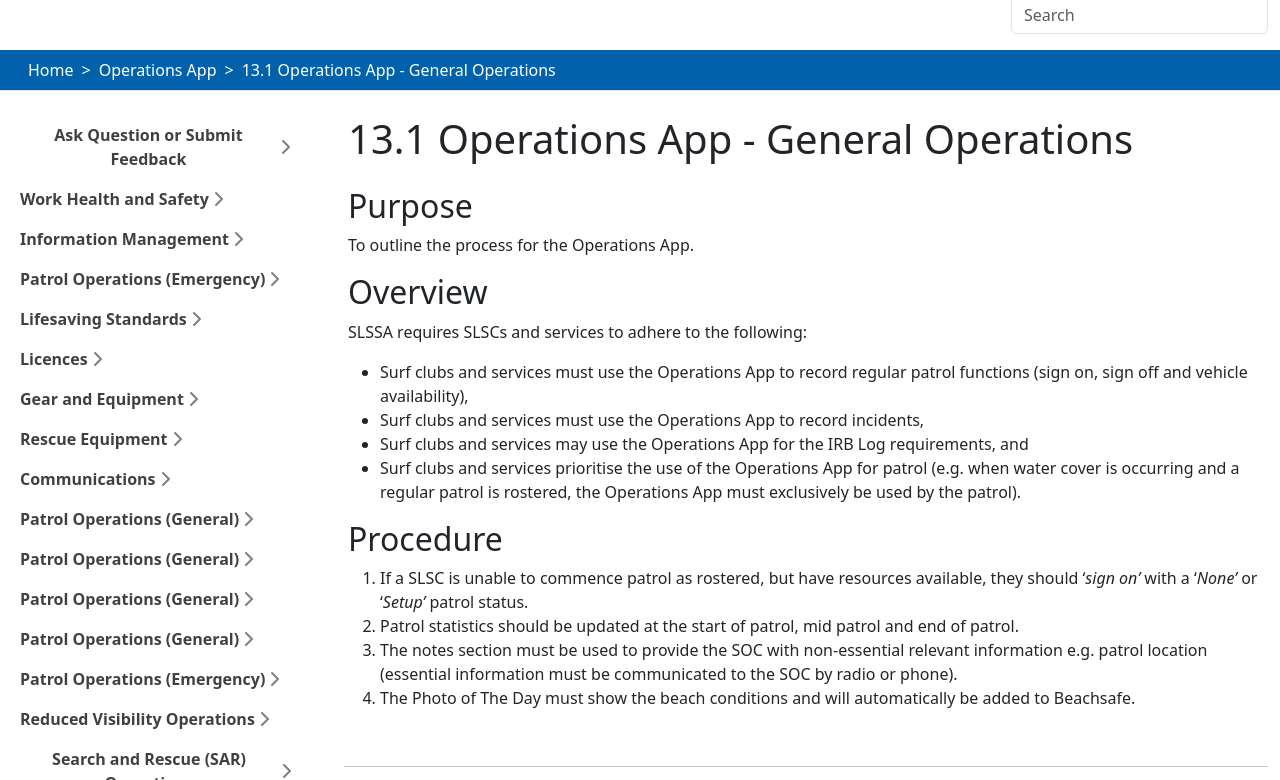
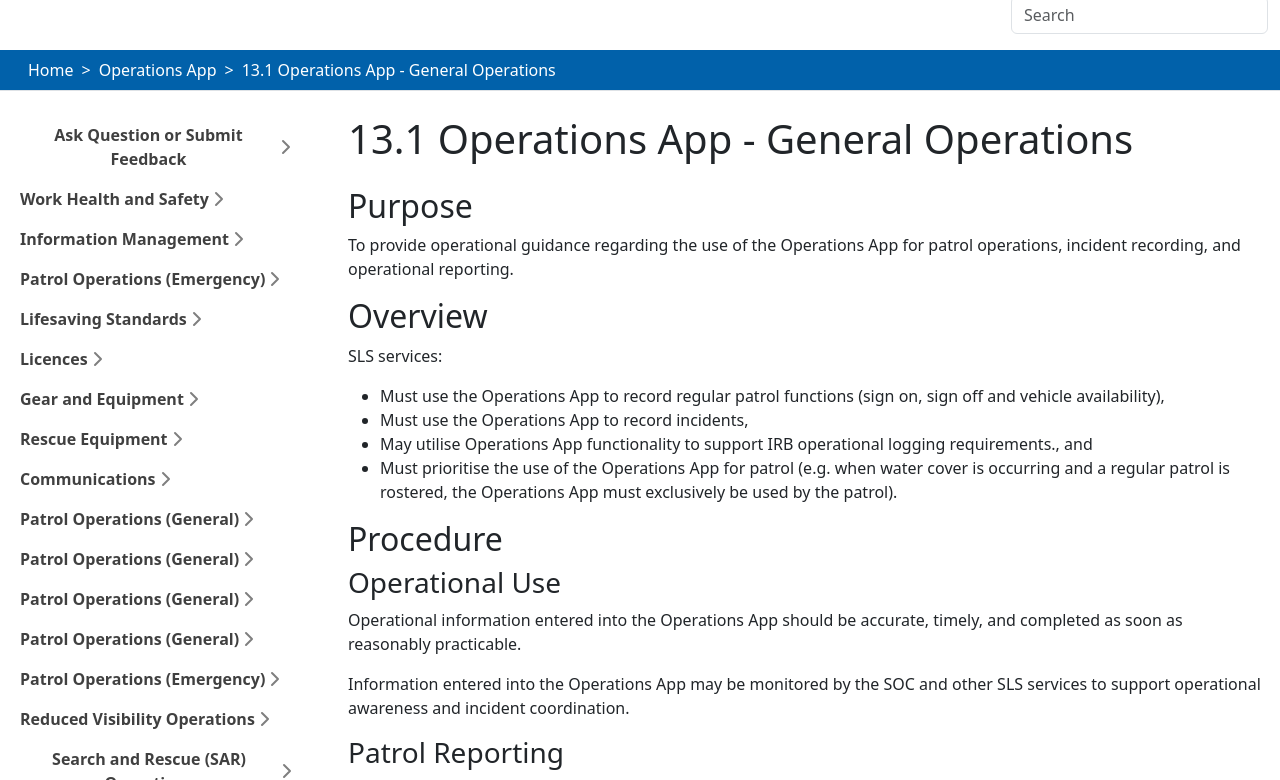
Before and after one commit to slssa-soc/sops-working, a Jekyll site: the page built from 13-operations-app/13.1-operations-app-general-operations.md, in a window 1280 px wide and 900 px high, cut to the strip 120-900 px from the top of the window. Built offline with Jekyll 4.4.1, drawn with Linux system fonts in a browser that asks for light colours; some of the changed text lies outside the part shown.

Commit message:
Restructure into operational reporting and business continuity sections

```diff
--- a/13-operations-app/13.1-operations-app-general-operations.md
+++ b/13-operations-app/13.1-operations-app-general-operations.md
@@ -8,20 +8,35 @@ layout: lesson-content
 
 ## Purpose
 
-To outline the process for the Operations App.
+To provide operational guidance regarding the use of the Operations App for patrol operations, incident recording, and operational reporting.
 
 ## Overview
 
-SLSSA requires SLSCs and services to adhere to the following:
+SLS services:
 
-- Surf clubs and services must use the Operations App to record regular patrol functions (sign on, sign off and vehicle availability),
-- Surf clubs and services must use the Operations App to record incidents,
-- Surf clubs and services may use the Operations App for the IRB Log requirements, and
-- Surf clubs and services prioritise the use of the Operations App for patrol (e.g. when water cover is occurring and a regular patrol is rostered, the Operations App must exclusively be used by the patrol).
+- Must use the Operations App to record regular patrol functions (sign on, sign off and vehicle availability),
+- Must use the Operations App to record incidents,
+- May utilise Operations App functionality to support IRB operational logging requirements., and
+- Must prioritise the use of the Operations App for patrol (e.g. when water cover is occurring and a regular patrol is rostered, the Operations App must exclusively be used by the patrol).
 
 ## Procedure
 
-1. If a SLSC is unable to commence patrol as rostered, but have resources available, they should ‘_sign_ _on’_ with a ‘_None’_ or ‘_Setup’_ patrol status.
+### Operational Use
+
+Operational information entered into the Operations App should be accurate, timely, and completed as soon as reasonably practicable.
+
+Information entered into the Operations App may be monitored by the SOC and other SLS services to support operational awareness and incident coordination.
+
+### Patrol Reporting
+
+1. If a SLSC is unable to commence patrol as rostered, but have resources available, they should sign on with a _‘None’_ or _‘Setup’_ patrol status.
 2. Patrol statistics should be updated at the start of patrol, mid patrol and end of patrol.
-3. The notes section must be used to provide the SOC with non-essential relevant information e.g. patrol location (essential information must be communicated to the SOC by radio or phone).
+3. The notes section must be used to provide the SOC with supplementary operational information e.g. patrol location (essential information must be communicated to the SOC by radio or phone).
+
+### Photo of the Day
+
 4. The Photo of The Day must show the beach conditions and will automatically be added to Beachsafe.
+
+### Business Continuity
+
+Where the Operations App is unavailable, patrol operations should continue using approved contingency arrangements (paper log) and records must be entered retrospectively.
```
